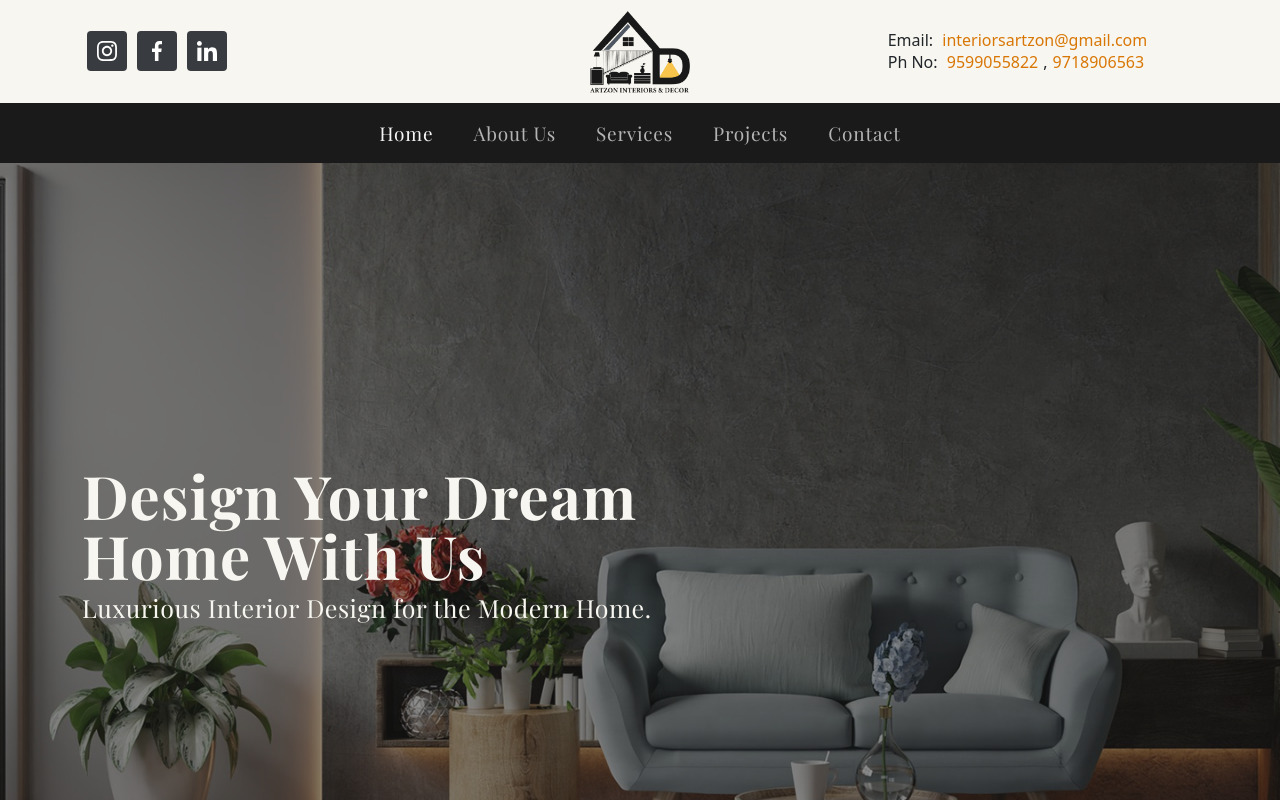
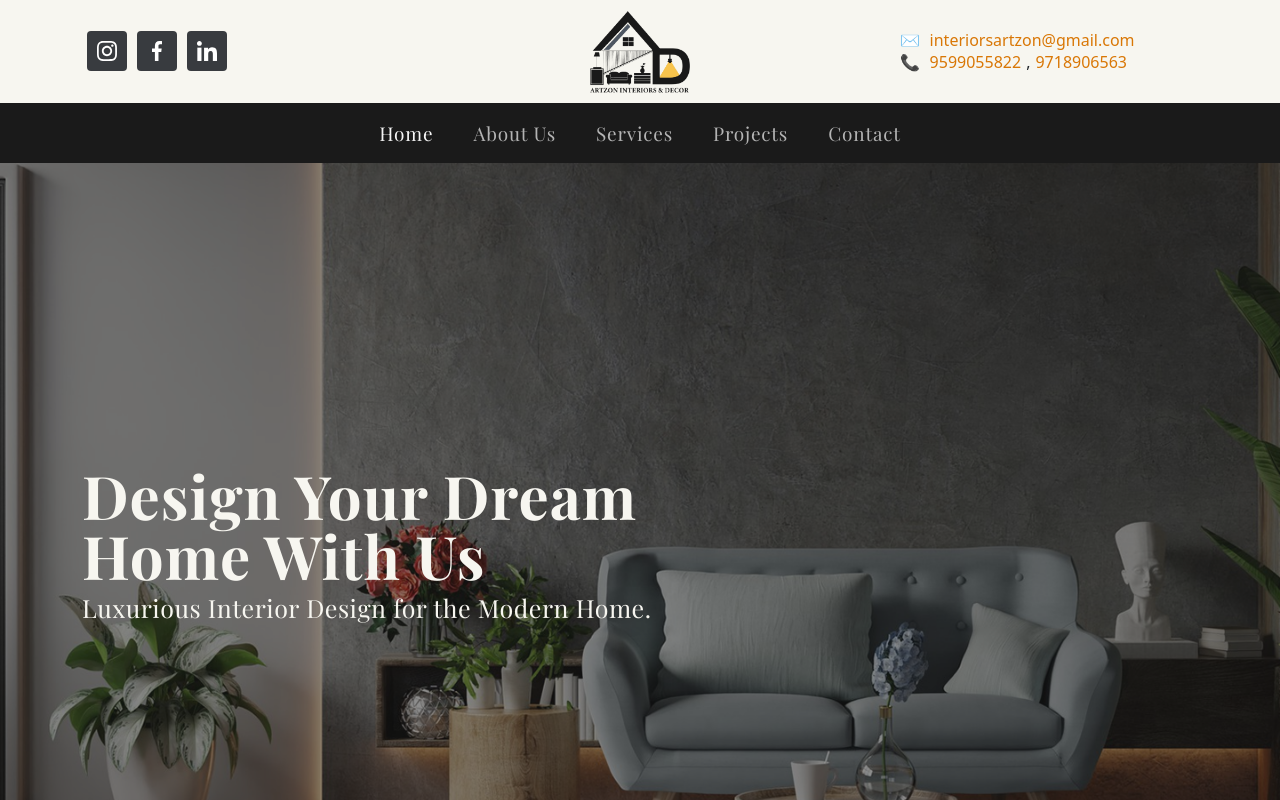
Before and after one commit to adityagaur0/Artzon-Interiors, a React (Create React App) app: page / in a window 1280 px wide. Shown: the top 800 px of the page. Built offline with nearby package versions, Linux system fonts and the light colour scheme.

Commit message:
added icons

```diff
--- a/src/App.css
+++ b/src/App.css
@@ -140,6 +140,9 @@ h6 {
   display: flex;
   align-items: center;
   justify-content: space-between;
+}
+.contact-info-col .contact-info .black-icon {
+  color: black; /* Ensure this is not overridden */
 }
 
 nav.navbar .navbar-nav {
--- a/src/components/NavBar.js
+++ b/src/components/NavBar.js
@@ -60,7 +60,7 @@ export const NavBar = () => {
               <Col className="contact-info-col" xs={12} md={4} lg={4}>
                 <div className="contact-info">
                   <h6>
-                    Email:{" "}
+                    <span>&#9993;</span>{" "}
                     <a
                       href="mailto:interiorsartzon@gmail.com"
                       className="phone-link"
@@ -69,7 +69,7 @@ export const NavBar = () => {
                     </a>
                   </h6>
                   <h6>
-                    Ph No:{" "}
+                    <span>&#128222;</span>{" "}
                     <a href="tel:+919599055822" className="phone-link">
                       9599055822
                     </a>
```
